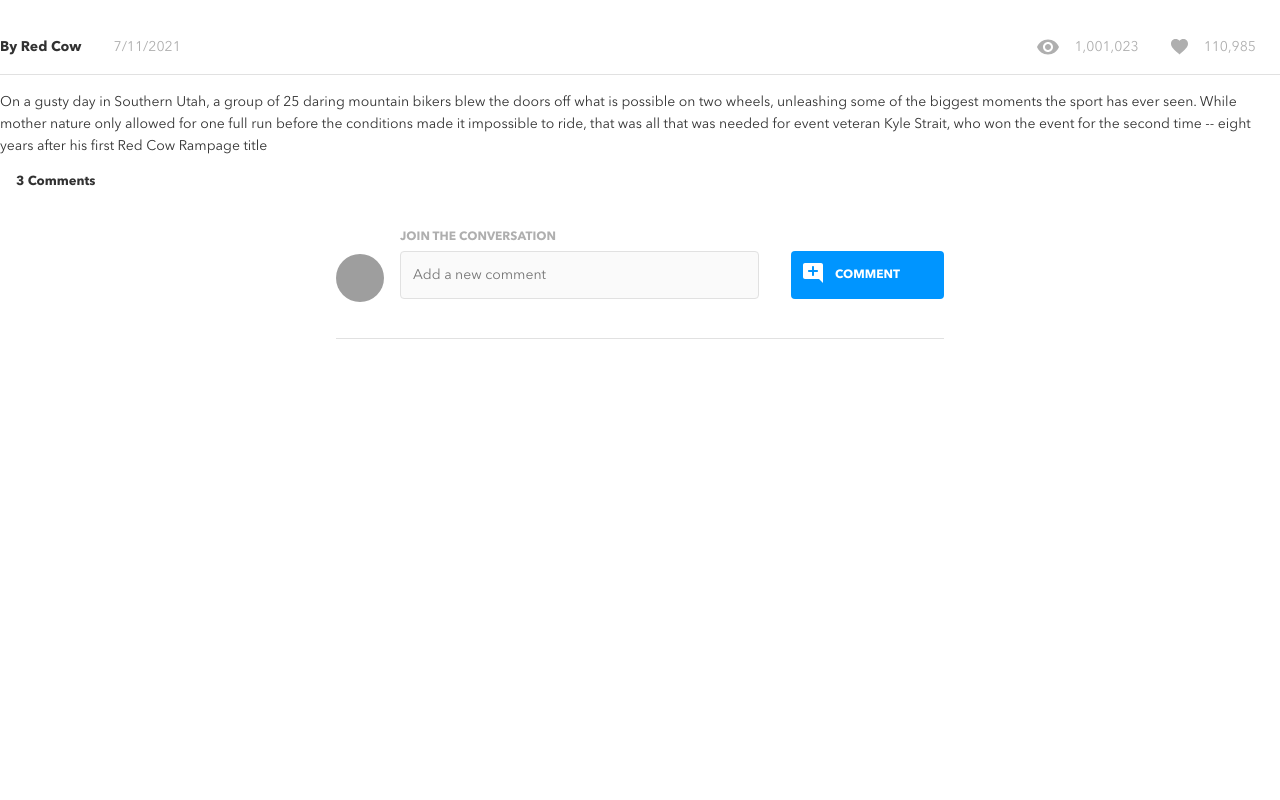
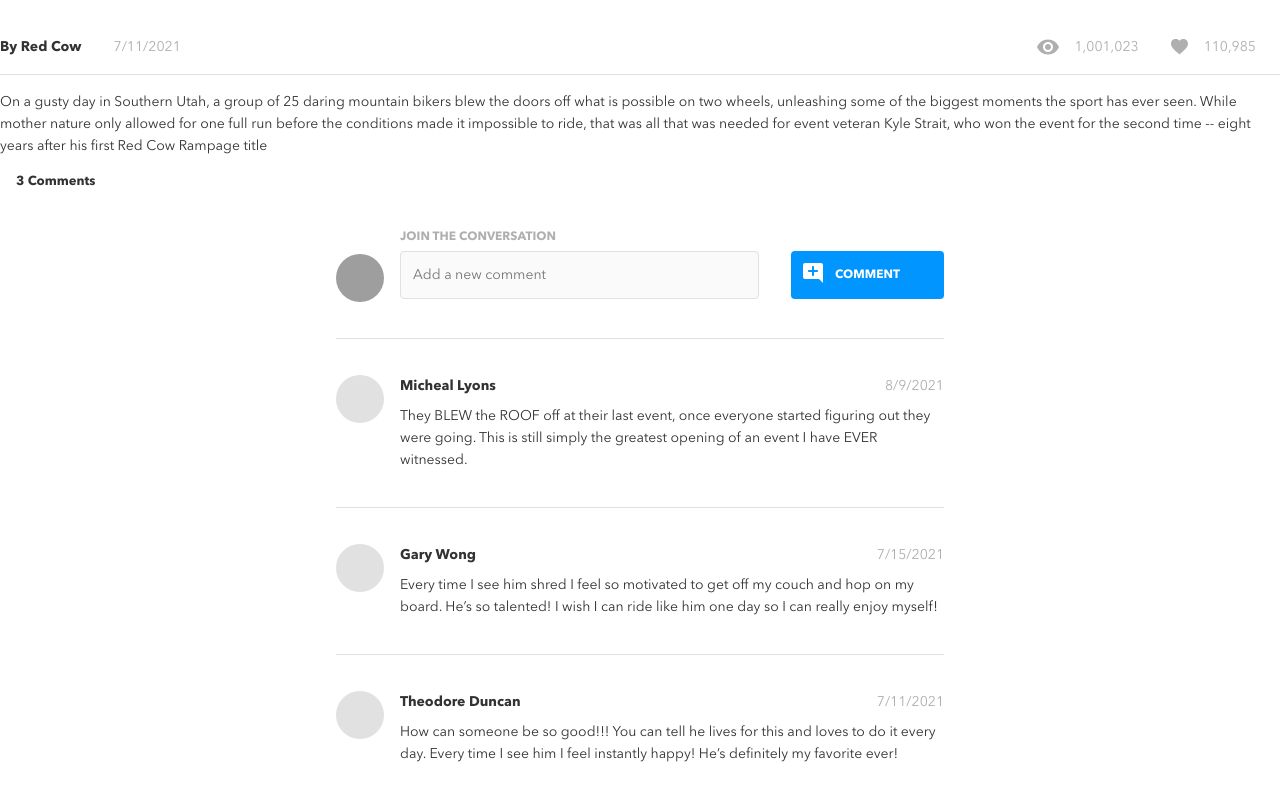
Before and after one commit to ccameronn/cameron-browne-brainflix, a React (Create React App) app: page / in a window 1280 px wide. Shown: the part 652-1452 px from the top of the page. Before the commit the page ends 991 px from the top, so only its background shows below. Built offline with nearby package versions, Linux system fonts and the light colour scheme; grey boxes are pictures that could not be loaded.

Commit message:
created and styled the comments

```diff
--- a/src/App.js
+++ b/src/App.js
@@ -6,7 +6,7 @@ import NavBar from "./components/NavBar/NavBar.js";
 import VideoPlayer from "./components/VideoPlayer/VideoPlayer.js";
 import VideoDetails from "./components/VideoDetails/VideoDetails.js";
 import CommentForm from "./components/CommentForm/CommentForm.js";
-
+import Comments from "./components/Comments/Comments.js";
 // IMPORT VIDEOS
 import VideoList from "./data/video-details.json";
 
@@ -35,9 +35,7 @@ function App() {
         <section className="main-section1">
           <VideoDetails video={selectedVideo} />
           <CommentForm video={selectedVideo} />
-          {/*}
           <Comments video={selectedVideo} />
-           */}
 
         </section>
 {/*}
--- a/src/components/CommentForm/CommentForm.css
+++ b/src/components/CommentForm/CommentForm.css
@@ -1,14 +1,3 @@
-* {
-  margin: 0;
-  padding: 0;
-  box-sizing: border-box;
-  font-size: 16px;
-}
-
-ol, ul {
-  list-style: none;
-}
-
 @font-face {
   font-family: "AvenirNext";
   src: url("../../assets/fonts/AvenirNextLTPro-Regular.otf") format("opentype");
--- a/src/components/CommentForm/CommentForm.scss
+++ b/src/components/CommentForm/CommentForm.scss
@@ -1,4 +1,3 @@
-@use '../../styles/partials/reset' as *;
 @use '../../styles/partials/colors' as *;
 @use '../../styles/partials/responsive' as *;
 @use '../../styles/partials/fonts' as *;
--- /dev/null
+++ b/src/components/Comments/Comments.css
@@ -0,0 +1,116 @@
+@font-face {
+  font-family: "AvenirNext";
+  src: url("../../assets/fonts/AvenirNextLTPro-Regular.otf") format("opentype");
+  font-style: normal;
+  font-weight: 400;
+}
+@font-face {
+  font-family: "AvenirNext";
+  src: url("../../assets/fonts/AvenirNextLTPro-Bold.otf") format("opentype");
+  font-style: normal;
+  font-weight: 700;
+}
+.comment-list {
+  padding: 0 1rem 1rem 1rem;
+}
+
+.comment {
+  display: flex;
+  flex-direction: row;
+  justify-content: left;
+  padding: 1rem 0;
+  border-bottom: 1px solid #E1E1E1;
+}
+@media (min-width: 768px) {
+  .comment {
+    padding: 2.25rem;
+  }
+}
+@media (min-width: 1280px) {
+  .comment {
+    padding: 2.25rem 0;
+    margin: 0 20rem;
+  }
+}
+.comment__icon {
+  width: 36px;
+  height: 36px;
+  border-radius: 50%;
+  flex: 0 0 auto;
+  background-color: #E1E1E1;
+}
+@media (min-width: 768px) {
+  .comment__icon {
+    width: 48px;
+    height: 48px;
+  }
+}
+.comment__main {
+  width: 100%;
+  margin-left: 1rem;
+}
+.comment__main-namedate {
+  display: flex;
+  flex-direction: row;
+  flex-wrap: wrap;
+  justify-content: space-between;
+  padding-bottom: 0.5rem;
+}
+.comment__name {
+  font-family: "AvenirNext";
+  font-style: normal;
+  font-weight: 400;
+  color: #323232;
+  font-size: 0.8125rem;
+  line-height: 1.125rem;
+  font-weight: bold;
+}
+@media (min-width: 768px) {
+  .comment__name {
+    font-family: "AvenirNext";
+    font-style: normal;
+    font-weight: 400;
+    color: #323232;
+    font-size: 0.875rem;
+    line-height: 1.375rem;
+    font-weight: bold;
+  }
+}
+.comment__date {
+  font-family: "AvenirNext";
+  font-style: normal;
+  font-weight: 400;
+  color: #323232;
+  font-size: 0.8125rem;
+  line-height: 1.125rem;
+  color: #AFAFAF;
+}
+@media (min-width: 768px) {
+  .comment__date {
+    font-family: "AvenirNext";
+    font-style: normal;
+    font-weight: 400;
+    color: #323232;
+    font-size: 0.875rem;
+    line-height: 1.375rem;
+    color: #AFAFAF;
+  }
+}
+.comment__text {
+  font-family: "AvenirNext";
+  font-style: normal;
+  font-weight: 400;
+  color: #323232;
+  font-size: 0.8125rem;
+  line-height: 1.125rem;
+}
+@media (min-width: 768px) {
+  .comment__text {
+    font-family: "AvenirNext";
+    font-style: normal;
+    font-weight: 400;
+    color: #323232;
+    font-size: 0.875rem;
+    line-height: 1.375rem;
+  }
+}/*# sourceMappingURL=Comments.css.map */
--- /dev/null
+++ b/src/components/Comments/Comments.js
@@ -0,0 +1,29 @@
+import "./Comments.scss";
+
+function convertDate(timestamp) {
+    var time = new Date(timestamp);
+    return (time.toLocaleDateString())
+}
+
+function Comments({video}) {
+  return (
+    <section className="comment-list">
+      {video.comments.map((comment) => (
+        <article className="comment" key={comment.id}>
+          <div className="comment__icon"></div>
+          <div className="comment__main">
+            <div className="comment__main-namedate">
+              <h3 className="comment__name">{comment.name}</h3>
+              <span className="comment__date">
+                {convertDate(comment.timestamp)}
+              </span>
+            </div>
+            <p className="comment__text">{comment.comment}</p>
+          </div>
+        </article>
+      ))}
+    </section>
+  );
+}
+
+export default Comments;
--- /dev/null
+++ b/src/components/Comments/Comments.scss
@@ -0,0 +1,78 @@
+@use '../../styles/partials/colors' as *;
+@use '../../styles/partials/responsive' as *;
+@use '../../styles/partials/fonts' as *;
+
+.comment-list {
+    padding: 0 1rem 1rem 1rem;
+}
+
+.comment {
+  display: flex;
+  flex-direction: row;
+  justify-content: left;
+  padding: 1rem 0;
+  border-bottom: 1px solid $BrainFlix-Mercury;
+
+  @include tablet {
+    padding: 2.25rem;
+  }
+
+  @include desktop {
+    padding: 2.25rem 0;
+    margin: 0 20rem;
+  }
+
+  &__icon {
+    width: 36px;
+    height: 36px;
+    border-radius: 50%;
+    flex: 0 0 auto;
+    background-color: $BrainFlix-Mercury;
+
+    @include tablet {
+      width: 48px;
+      height: 48px;
+    }
+  }
+
+  &__main {
+    width: 100%;
+    margin-left: 1rem;
+  }
+
+  &__main-namedate {
+    display: flex;
+    flex-direction: row;
+    flex-wrap: wrap;
+    justify-content: space-between;
+    padding-bottom: 0.5rem;
+  }
+
+  &__name {
+    @include mobile-body-copy;
+    font-weight: bold;
+
+    @include tablet {
+      @include tablet-body-copy;
+      font-weight: bold;
+    }
+  }
+
+  &__date {
+    @include mobile-body-copy;
+    color: $BrainFlix-Silver;
+
+    @include tablet {
+      @include tablet-body-copy;
+      color: $BrainFlix-Silver;
+    }
+  }
+
+  &__text {
+    @include mobile-body-copy;
+
+    @include tablet {
+      @include tablet-body-copy;
+    }
+  }
+}
```
Also changed, not shown: 2 other files (tests, documents, lock files or other folders).
